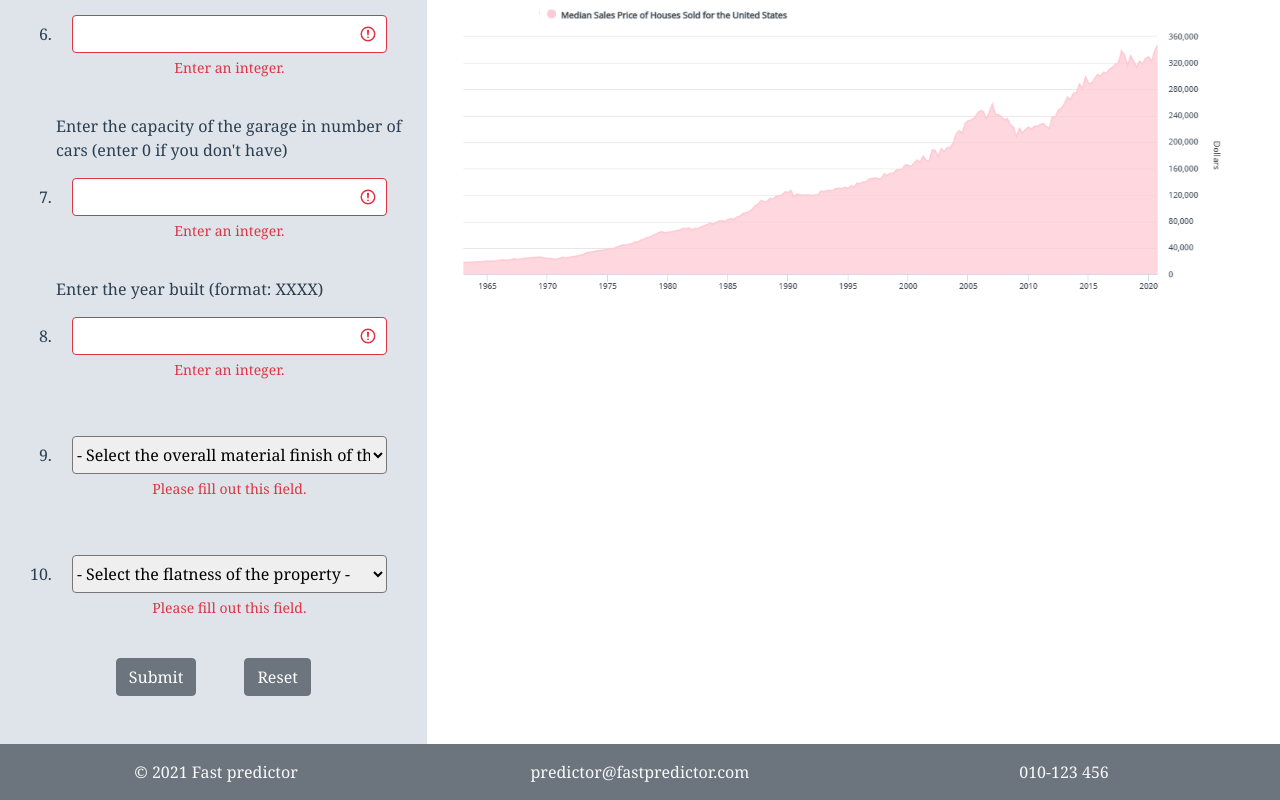
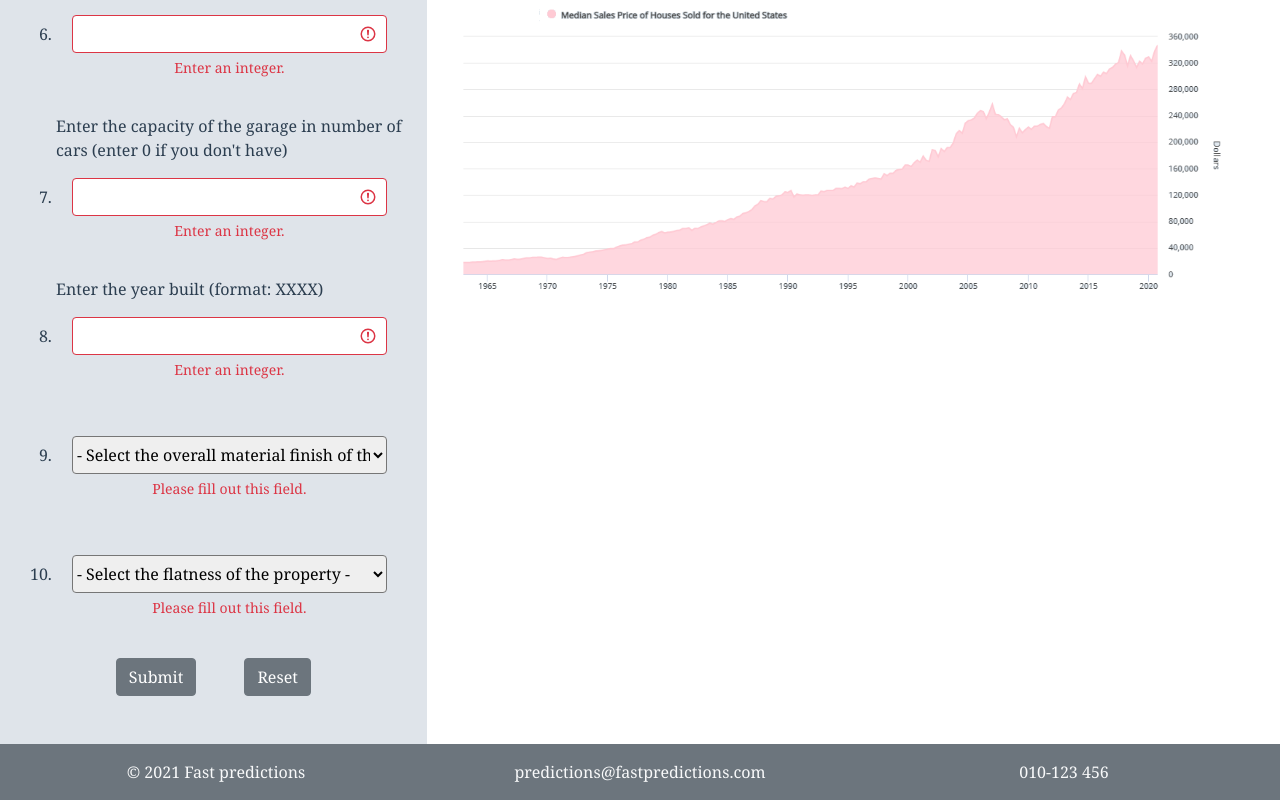
Before and after one commit to Fibfractal/AI-House-Price-Predictor, a Vue app in the folder frontend/: page / in a window 1280 px wide. Shown: the part 1117-1917 px from the top of the page. Built offline with nearby package versions, Linux system fonts and the light colour scheme; no server answers.

Commit message:
Footer company name change

```diff
--- a/frontend/src/components/Footer.vue
+++ b/frontend/src/components/Footer.vue
@@ -1,8 +1,8 @@
 <template>
     <footer class="container-fluid bg-secondary text-light p-3">
         <div class="row">
-            <div class="col-12 col-md-4 text-center">&copy; 2021 Fast predictor</div>
-            <div class="col-12 col-md-4 text-center">predictor@fastpredictor.com</div>
+            <div class="col-12 col-md-4 text-center">&copy; 2021 Fast predictions</div>
+            <div class="col-12 col-md-4 text-center">predictions@fastpredictions.com</div>
             <div class="col-12 col-md-4 text-center">010-123 456</div>
         </div>
   </footer>
```
